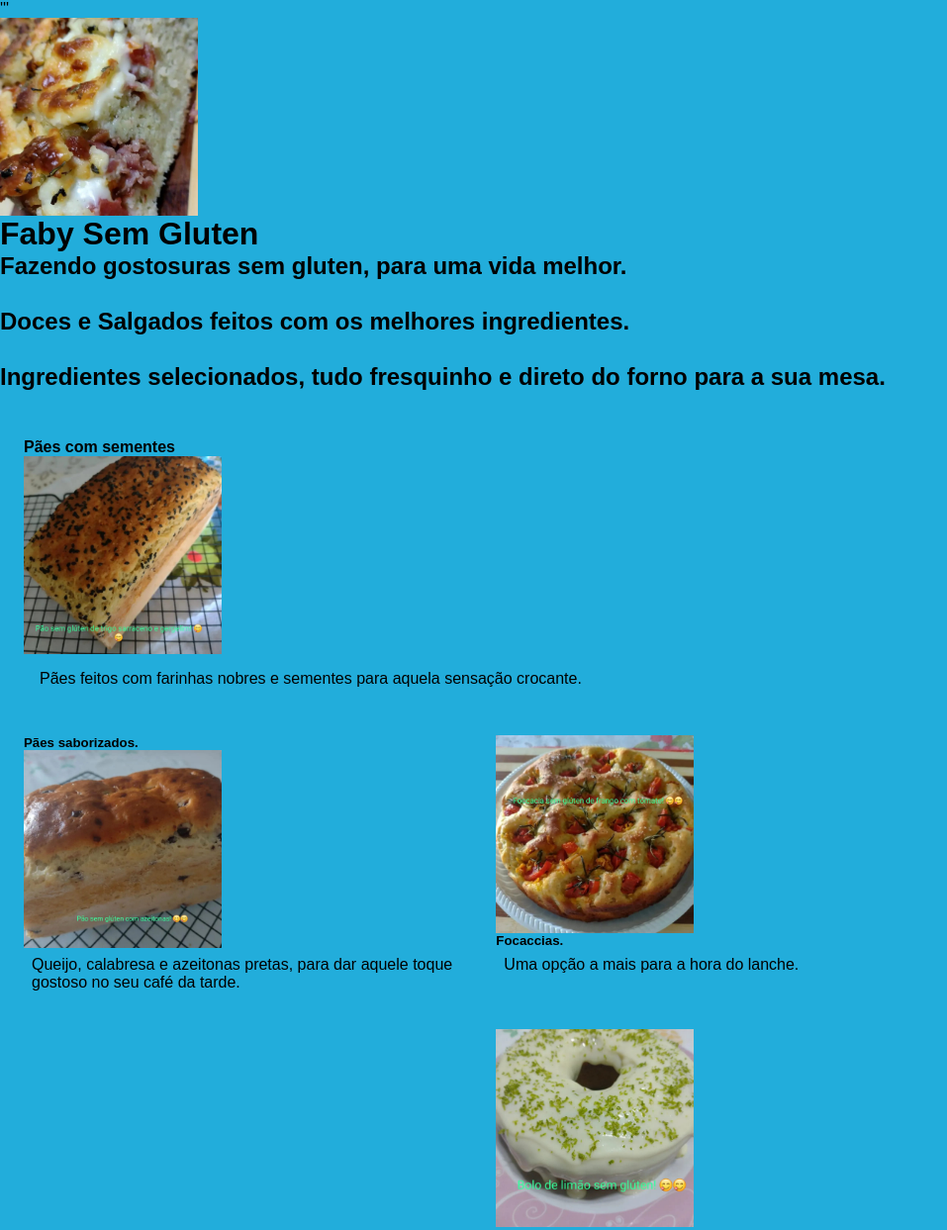
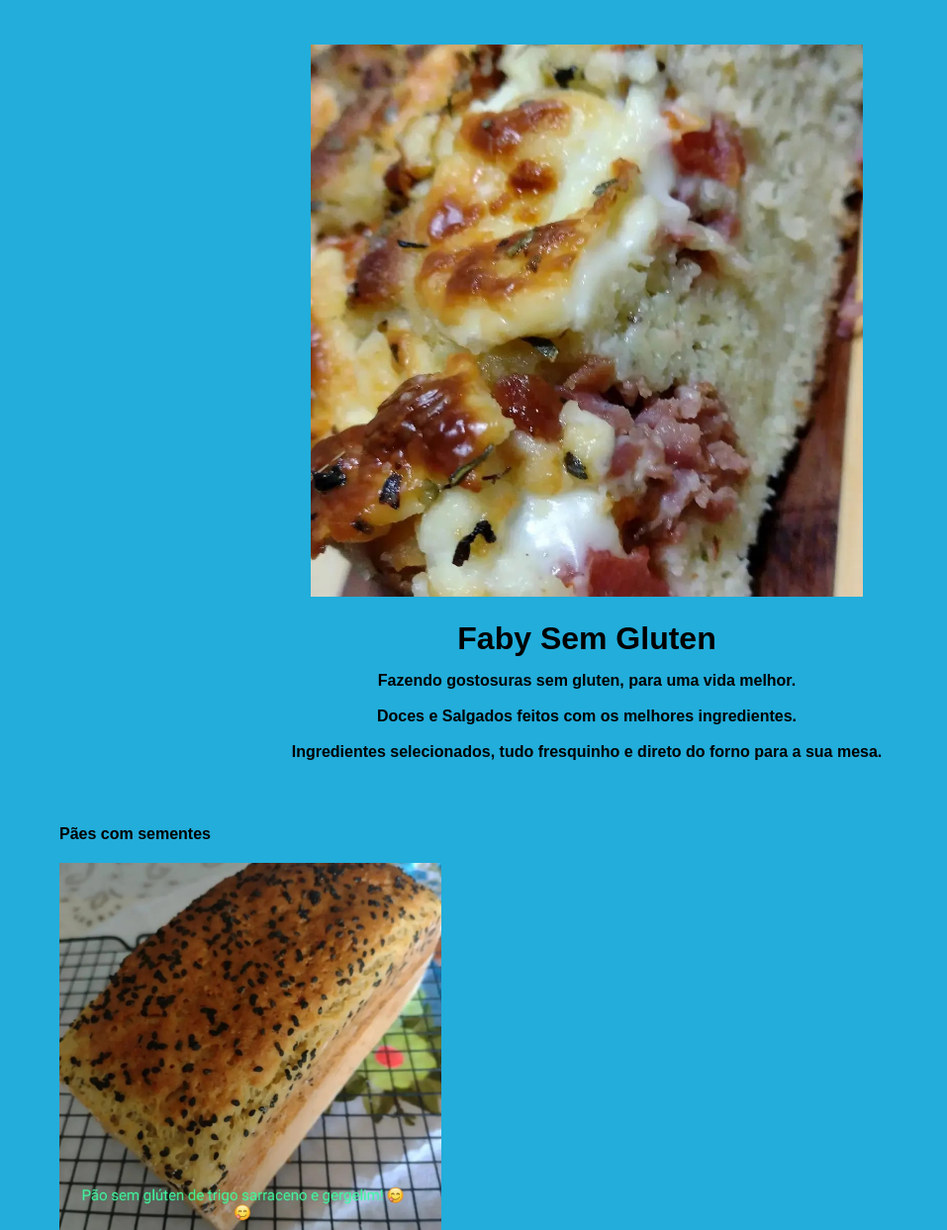
Before and after one commit to josysantana/Sem-Gluten, a plain HTML site: page Index.html in a window 1280 px wide. Shown: the top 1243 px of the page at 99% size, without its empty margins (0-957 px from the left). Drawn offline with Linux system fonts and the light colour scheme.

Commit message:
Organizando o repositorio

```diff
--- a/Index.html
+++ b/Index.html
@@ -1,4 +1,4 @@
-'''<!DOCTYPE html>
+<!DOCTYPE html>
 <html lang="pt-br">
 <head>
     <meta charset="UTF-8">
@@ -10,7 +10,7 @@
 <body>
     <div class="container">
         <div class="header">
-            <img src="Focaccia partida.jpg" alt="focaccia">
+            <img src="imagens/Focaccia partida.jpg" alt="focaccia" id="top">
             <h1>Faby Sem Gluten </h1>
             <h3>Fazendo gostosuras sem gluten, para uma vida melhor.<br><br>
                 Doces e Salgados feitos com os melhores ingredientes. <br><br>
@@ -22,7 +22,7 @@
                     <h4 class="secondary-title">
                         Pães com sementes
                     </h4>
-                    <img src="Pão com gergelim negro.jpg" alt="Pão com gergelim escuro">
+                    <img src="imagens/Pão com gergelim negro.jpg" alt="Pão com gergelim escuro" id="sec">
                     <p class="brief">
                         Pães feitos com farinhas nobres e sementes para aquela sensação crocante.
                     </p>
@@ -32,34 +32,34 @@
                         <h5 class="secondary-tilte">
                             Pães saborizados.
                         </h5>
-                        <img src="Pão com azeitonas pretas.jpg" alt="pão com azeitona">
+                        <img src="imagens/Pão com azeitonas pretas.jpg" alt="pão com azeitona" id="sec">
                         <p class="brief">
                             Queijo, calabresa e azeitonas pretas, para dar aquele toque gostoso no seu café da tarde.
                         </p>
                     </article>
                     <article class="last-content-call">
-                        <img src="Focaccia com Tomate Seco.jpg" alt="focaccia">
                         <h5 class="secondary-title">
                             Focaccias.
                         </h5>
+                        <img src="imagens/Focaccia com Tomate Seco.jpg" alt="focaccia" id="sec">
                         <p class="brief">
                             Uma opção a mais para a hora do lanche.
                         </p>
                     </article>
                     <article class="last-content-call">
-                        <img src="Bolo de Limão.jpg" alt="bolo de limão">
                         <h5 class="secondary-title">
                             Bolos de Frutas.
                         </h5>
+                        <img src="imagens/Bolo de Limão.jpg" alt="bolo de limão" id="sec">
                         <p class="brief">
                             Com sabores de frutas tropicais, excelente acompanhamento para um café.
                         </p>
                     </article>
                     <article class="last-content-call">
-                        <img src="sequilhos.jpg" alt="sequilhos">
                         <h5 class="secondary-title">
                             Biscoito Sequilhos.
                         </h5>
+                        <img src="imagens/sequilhos.jpg" alt="sequilhos" id="sec">
                         <p class="brief">
                             Saborosos e crocantes, excelentes para um café a tarde.
                         </p>
--- a/style-res.css
+++ b/style-res.css
@@ -3,24 +3,28 @@
 /* margin, padding e width são layout. De 0 a 15 = 1em, de 15 a 25 = 1.5em, a partir de 25 = 2em. */
 
 *{
-    margin:0;
-    padding: 0;
+    margin:5px;
+    padding: 5px;
 }
 
 html{
     font-family: Arial, Helvetica, sans-serif;
     background: rgb(34, 173, 219);
 }
-.header{
-    width: 100%;
-}
-img {
-    max-width: 100%;
-    height: 200px;
-}
 .container{
     margin: 0 auto;
-    width: 100%; /* width: 1024px; medidas aproximadas. Pode-se colocar 100% para responsivar todas.*/
+    width: 100%; /*width: 1024px; medidas aproximadas. Pode-se colocar 100% para responsivar todas.*/
+}
+
+.header{
+    width: 90%;
+    height: 10%;
+    text-align: center;
+}
+
+#top {
+    max-width: 50%;
+    height: 50%;
 }
 
 h1{
@@ -28,15 +32,11 @@ h1{
 }
 
 h3{
-    font-size: 1.5em; /*font-size: 24 px;*/
-}
-
-.brief{
-    margin: 1em;/*margin: 5px;*/
+    font-size: 1em; /*font-size: 24 px;*/
 }
 
 .content{
-    margin: 1.5em; /*margin: 15px;*/
+    margin: 5px; /*margin: 15px;*/
 }
 
 .content-main{
@@ -45,7 +45,12 @@ h3{
 }
 
 .hero{
-    margin: 1.5em 0;/*margin: 25px 0;*/
+    margin: 15px 0;/*margin: 25px 0;*/
+}
+
+.brief{
+    margin: 1em;/*margin: 5px;*/
+    width: 90%;
 }
 
 .last-contents{
@@ -55,10 +60,12 @@ h3{
 .last-content-call{
     float: left;
     margin: 1.5em 1.5em 1.5em 0; /*margin: 15px 15px 15px 0;*/
-    width: 46%; /*width: 280px; 280/600*/
+    width: 80%; /*width: 280px; 280/600*/
 }
 
-
+#sec{
+    max-width: 40%;
+}
 
 .last-content-call .secondary-title {
     margin-bottom: 0;
```
Also changed, not shown: imagens/Bolo de Limão.jpg (renamed from Bolo de Limão.jpg), imagens/Bolo de Maracuja.jpg (renamed from Bolo de Maracuja.jpg), imagens/Focaccia com Tomate Seco.jpg (renamed from Focaccia com Tomate Seco.jpg), imagens/Focaccia de Frango com tomate.jpg (renamed from Focaccia de Frango com tomate.jpg), imagens/Focaccia de frango com requeijão.jpg (renamed from Focaccia de frango com requeijão.jpg), imagens/Focaccia partida.jpg (renamed from Focaccia partida.jpg), imagens/Pão com Calabresa.jpg (renamed from Pão com Calabresa.jpg), imagens/Pão com azeitonas pretas.jpg (renamed from Pão com azeitonas pretas.jpg), imagens/Pão com gergelim negro.jpg (renamed from Pão com gergelim negro.jpg), imagens/Pão com parmesão.jpg (renamed from Pão com parmesão.jpg), imagens/Pão de trigo sarraceno.jpg (renamed from Pão de trigo sarraceno.jpg), imagens/Pão meia forma.jpg (renamed from Pão meia forma.jpg), imagens/sequilhos.jpg (renamed from sequilhos.jpg), 2 other files.
